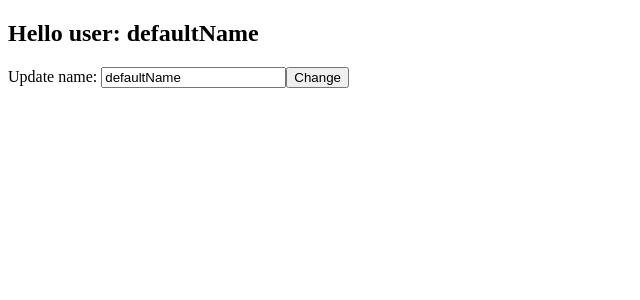
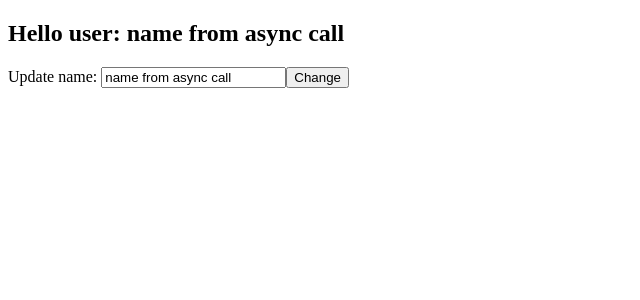
Before and after one commit to hakonbjork/typescript-react-app, a React (Create React App) app: page / in a window 1280 px wide. Shown: the top 300 px of the page, without its empty margins (0-640 px from the left). Built offline with nearby package versions, Linux system fonts and the light colour scheme.

Commit message:
refactor, all state in App component

```diff
--- a/src/components/App.tsx
+++ b/src/components/App.tsx
@@ -1,19 +1,38 @@
 import React from "react";
+import { useEffect } from "react";
 import { useState } from "react";
 import HelloComponent from "./HelloComponent";
 import NameEdit from "./NameEdit";
 
 const App = () => {
-  const [name, setName] = useState("defaultName");
+  const [name, setName] = useState("defaultUserName");
+  const [editingName, setEditingName] = useState("defaultUserName");
 
-  const setUsernameState = (newName: string) => {
-    setName(newName);
+  const setUsernameState = () => {
+    setName(editingName);
   };
+
+  // simulation of async call
+  const loadUsername = () => {
+    setTimeout(() => {
+      setName("name from async call");
+      setEditingName("name from async call");
+    }, 500);
+  };
+
+  useEffect(() => {
+    loadUsername();
+  }, []);
 
   return (
     <div>
       <HelloComponent username={name} />
-      <NameEdit initialUsername={name} onNameUpdated={setUsernameState} />
+      <NameEdit
+        initialUsername={name}
+        editingName={editingName}
+        onNameUpdated={setUsernameState}
+        onEditingNameUpdated={setEditingName}
+      />
     </div>
   );
 };
--- a/src/components/NameEdit.tsx
+++ b/src/components/NameEdit.tsx
@@ -1,26 +1,25 @@
 import React from "react";
-import { useState } from "react";
 
 interface Props {
   initialUsername: string;
-  onNameUpdated: (newName: string) => any;
+  editingName: string;
+  onNameUpdated: () => any;
+  onEditingNameUpdated: (newEditingName: string) => any;
 }
 
 const NameEdit = (props: Props) => {
-  const [editingName, setEditingName] = useState(props.initialUsername);
-
   const onChange = (e: React.ChangeEvent<HTMLInputElement>) => {
-    setEditingName(e.target.value);
+    props.onEditingNameUpdated(e.target.value);
   };
 
-  const onNameSubmit = (event: any): any => {
-    props.onNameUpdated(editingName);
+  const onNameSubmit = (): any => {
+    props.onNameUpdated();
   };
 
   return (
     <>
       <label>Update name: </label>
-      <input value={editingName} onChange={onChange} />
+      <input value={props.editingName} onChange={onChange} />
       <button onClick={onNameSubmit}>Change</button>
     </>
   );
```
